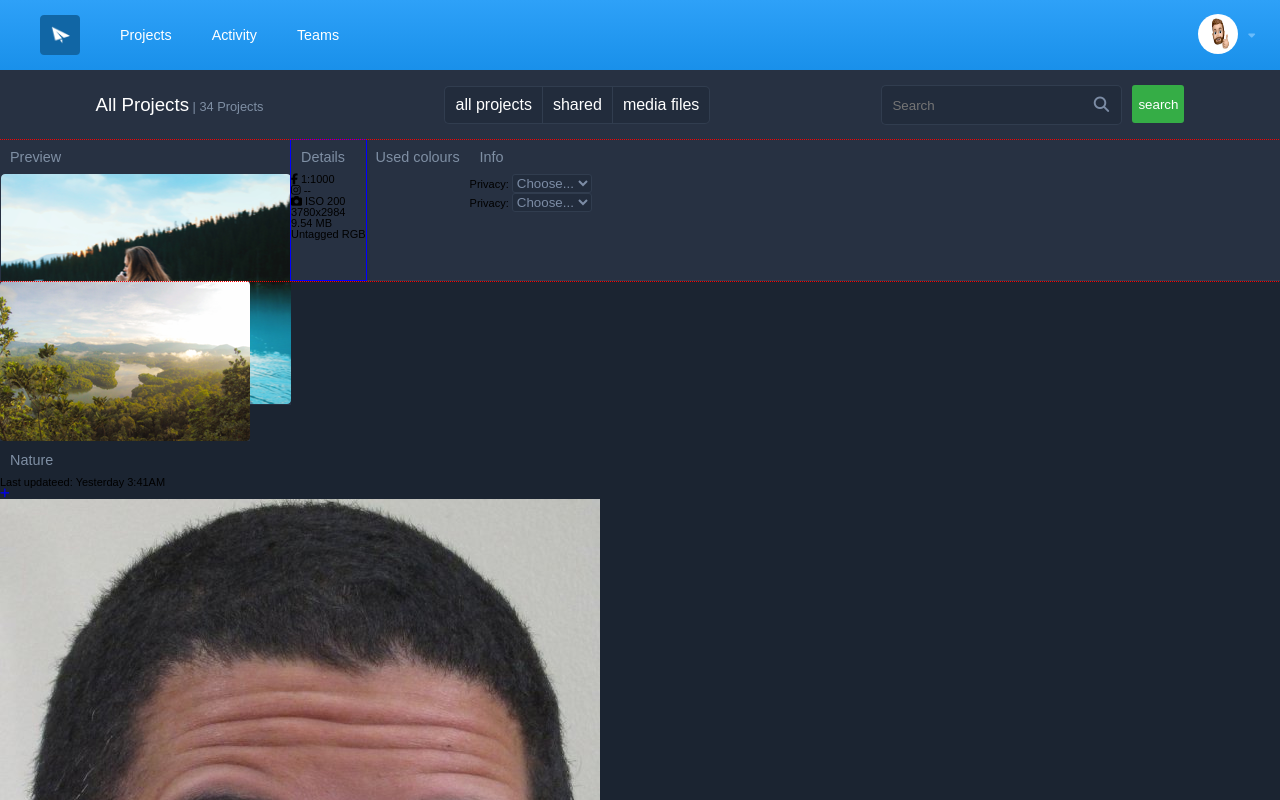
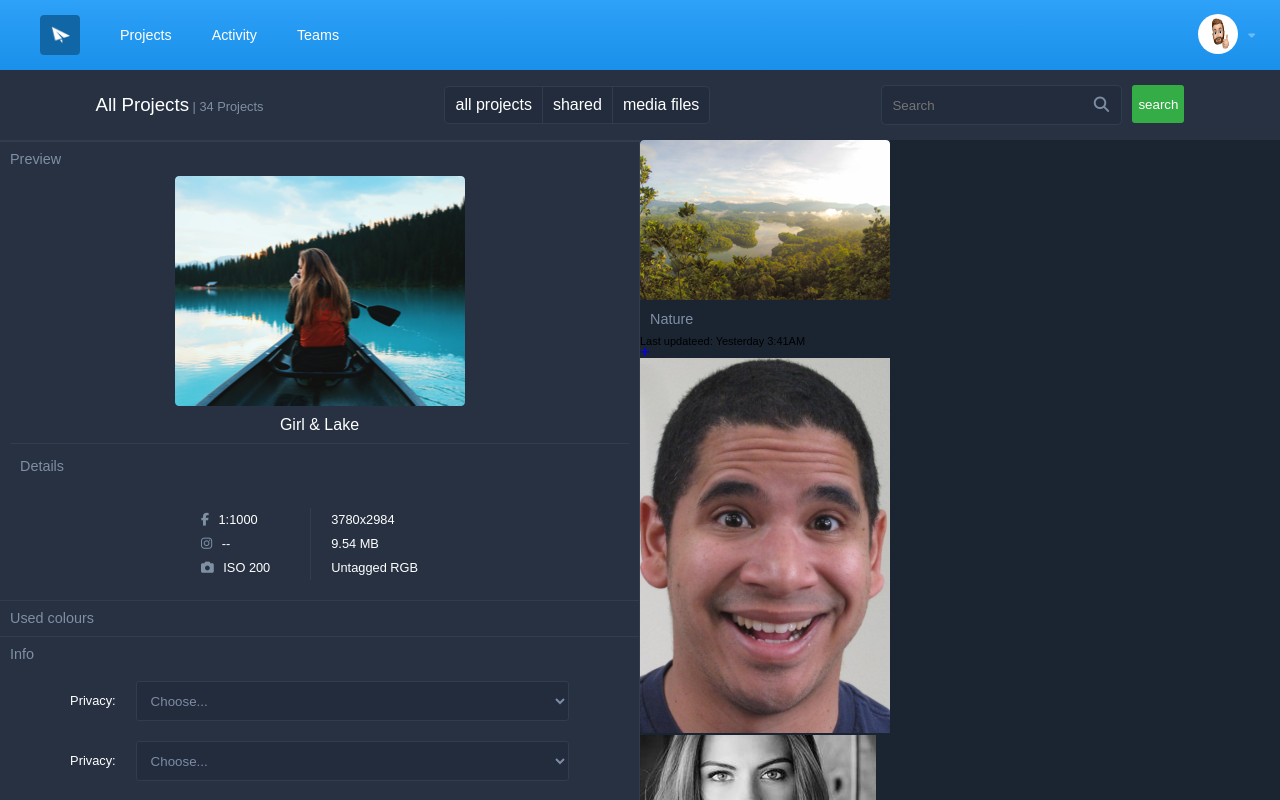
Before and after one commit to molinskidamian/layouts-dashboard-ui-kit, a plain HTML site: page index.html in a window 1280 px wide. Shown: the top 800 px of the page. Drawn offline with Linux system fonts and the light colour scheme.

Commit message:
Started work with horizontal mobile layout

```diff
--- a/css/screen.scss
+++ b/css/screen.scss
@@ -443,21 +443,83 @@ a {
     }
   }
   .content-wrapper {
+    display: flex;
     .tools {
       background-color: $subMenuColorBg;
-      border-bottom: 1px solid $inputBorder;
-      height: 140px;
-      outline: 1px dotted red;
-      display: flex;
+      border-right: 1px solid $inputBorder;
+      border-top: 1px solid $inputBorder;
+      // outline: 1px dotted red;
+      width: 50vw;
+
       .preview {
-        // outline: 1px solid green;
+        border-top: 1px solid $inputBorder;
+        h2 {
+          text-align: center;
+        }
         img {
+          margin: 0 auto;
+          text-align: center;
+          display: flex;
+          justify-content: center;
           // width: 50%;
           // height: 50%;
         }
       }
       .details {
-        outline: 1px solid blue;
+        border-top: 1px solid $inputBorder;
+        color: #fff;
+        font-size: .8rem;
+        margin: 0 10px;
+        line-height: 1.5rem;
+        .details-wrapper {
+          display: flex;
+          justify-content: center;
+          ul {
+            // outline: 1px dashed red;
+            margin: 20px;
+          }
+          ul:first-child {
+            span {
+              margin-right: 6px;
+              color: $subMenuColorSpan;
+            }
+          }
+          ul:nth-child(2) {
+            padding: 0 20px;
+            border-left: 1px solid $inputBorder;
+          }
+        }
+      }
+      .used-colours {
+        border-top: 1px solid $inputBorder;
+      }
+      .info {
+        border-top: 1px solid $inputBorder;
+        label {
+          color: #fff;
+          font-size: .8rem;
+          margin-right: 20px;
+          line-height: 2.5rem;
+        }
+        .form-row {
+          display: flex;
+          justify-content: center;
+          padding: 10px;
+          // outline: 1px dotted red;
+        }
+        select {
+          display: block;
+          width: 70%;
+          padding: 10px;
+        }
+      }
+    }
+    .content {
+      .content-section {
+        width: 50vw;
+        img {
+          max-width: 250px;
+        }
       }
     }
   }
```
Also changed, not shown: css/screen.css, 1 other file.
